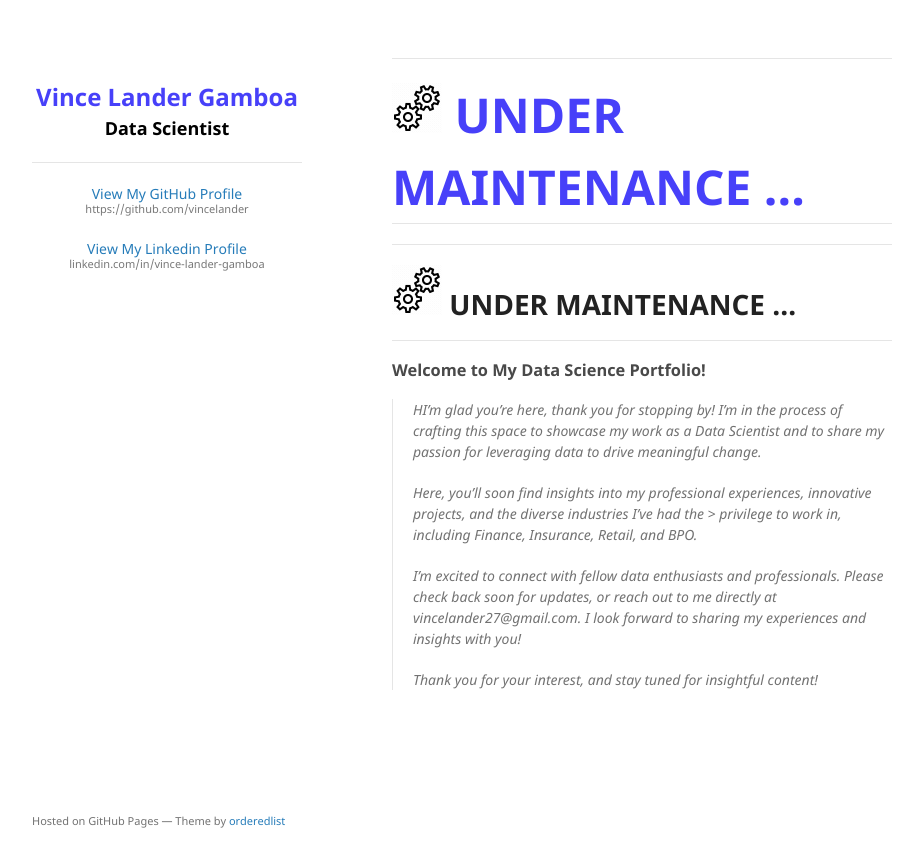
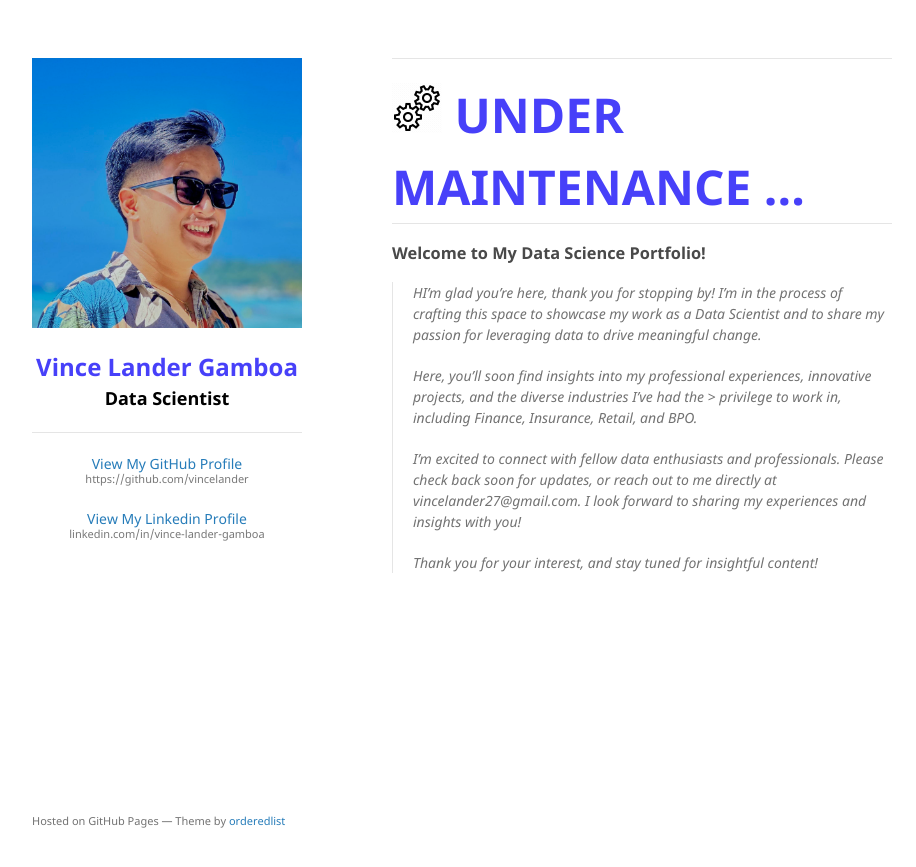
Before and after one commit to vincelander/vincelander.github.io, a Jekyll site: the page built from index.md, in a window 1280 px wide. Shown: the top 867 px of the page, without its empty margins (178-1094 px from the left). Built offline with Jekyll 4.4.1, drawn with Linux system fonts in a browser that asks for light colours.

Commit message:
update view and details

```diff
--- a/_layouts/default.html
+++ b/_layouts/default.html
@@ -85,9 +85,9 @@
   <body>
     <div class="wrapper">
       <header>
-        <!-- {% if site.logo %}
+        {% if site.logo %}
           <img src="{{site.logo | relative_url}}" alt="Logo" class="center" />
-        {% endif %} -->
+        {% endif %}
         <br>
         <p style="text-align:center;">
           <font size="5" color="#4740F9">
@@ -124,7 +124,7 @@
       </header>
       <section>
         <hr>
-        <font size="7" color="#4740F9">
+        <font size="7" color="#4740F9" margin-bottom="20">
           <img src="/assets/img/gear-logo.gif" alt="Logo" />
           <b>UNDER MAINTENANCE ...</b>
         </font>
--- a/index.md
+++ b/index.md
@@ -1,11 +1,11 @@
 ---
 layout: default
 ---
-* * *
+<!-- * * *
 
 # ![Gears](/assets/img/gear-logo.gif) UNDER MAINTENANCE ...
 
-* * *
+* * * -->
 
 ### Welcome to My Data Science Portfolio!
 
```
